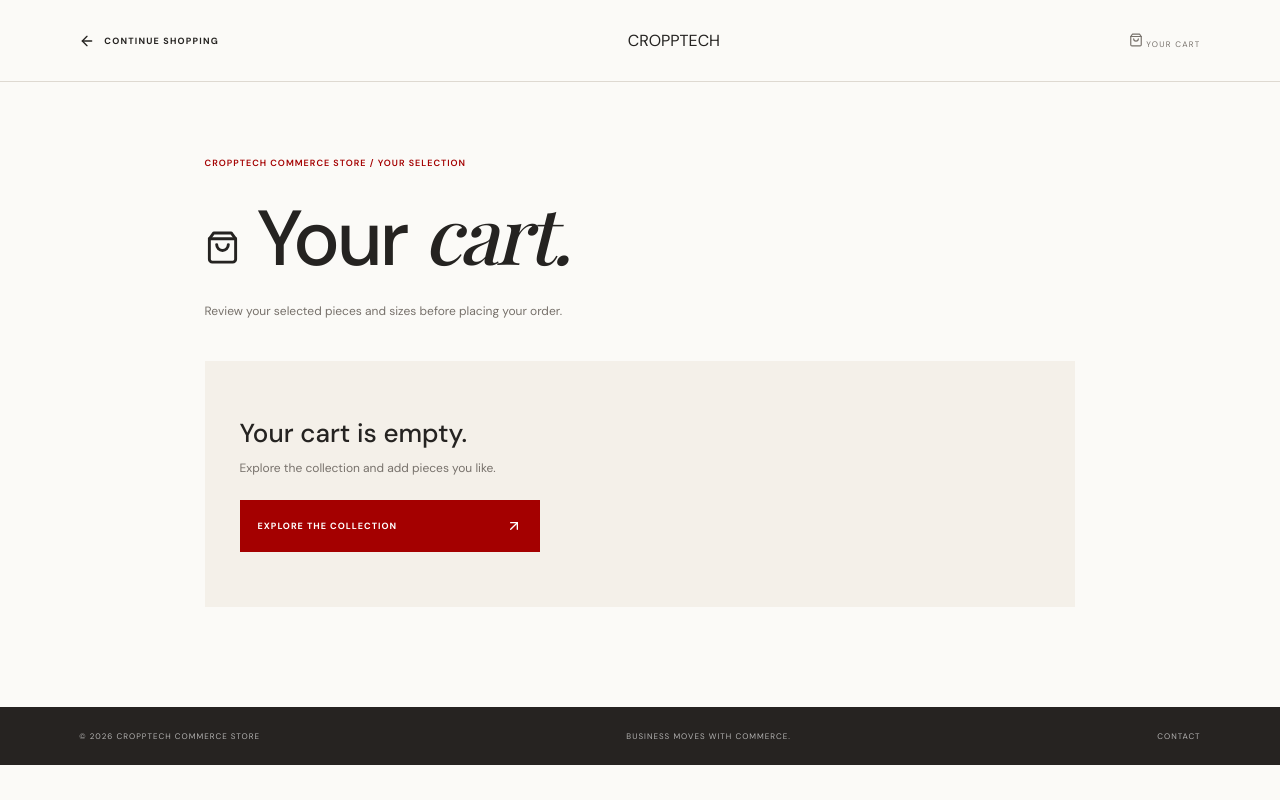
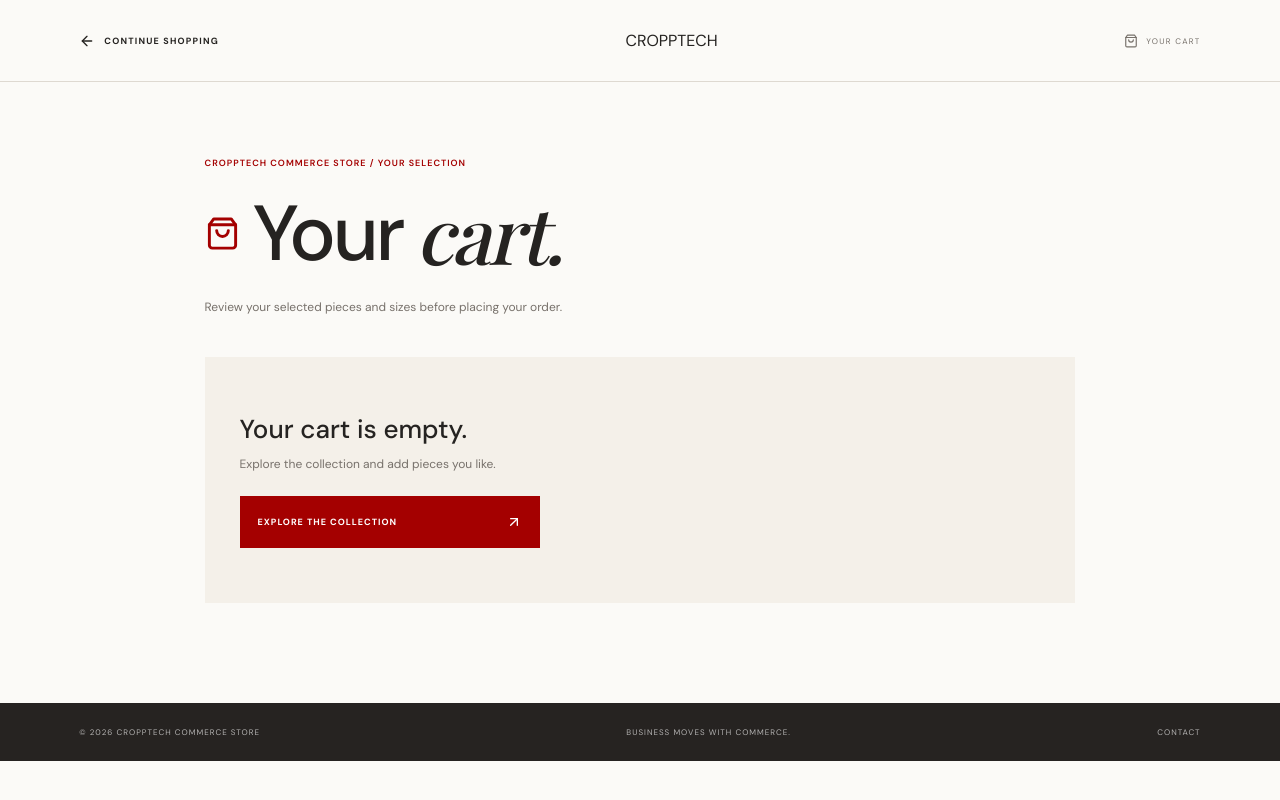
Before and after one commit to JACTech001/cropptech-commerce, a Next.js app: page /cart in a window 1280 px wide. Built offline with nearby package versions, Linux system fonts and the light colour scheme; a web font is replaced by a local one.

Commit message:
Style cart purchase action and bag icon

```diff
--- a/app/globals.css
+++ b/app/globals.css
@@ -563,3 +563,13 @@ h1, h2, h3, p { margin-top: 0; }
 .contact-selection-note { color:var(--muted); }
 .contact-back-row { margin-top:35px; }
 @media(max-width:640px) { .contact-channel-grid { grid-template-columns:1fr; gap:14px; } .contact-channel-card { padding:24px; } .contact-channel-card > p:not(.eyebrow) { min-height:0; } .contact-selection { padding:22px; } }
+
+
+/* Cart purchase action and shopping-bag icon */
+.shop-top-note { display:inline-flex; align-items:center; gap:8px; }
+.cart-page-title { display:flex; align-items:center; gap:13px; }
+.cart-page-title > svg { color:var(--red); flex-shrink:0; }
+.cart-buy-link { display:flex; align-items:center; justify-content:center; gap:12px; width:100%; min-height:54px; padding:0 18px; background:var(--red); color:#fff; font-size:9px; font-weight:700; letter-spacing:1.1px; transition:background .2s ease; }
+.cart-buy-link:hover { background:var(--red-dark); }
+.cart-buy-link svg:first-child { margin-right:3px; }
+@media(max-width:640px) { .cart-page-title { gap:9px; } .cart-page-title > svg { width:27px; height:27px; } }
```
